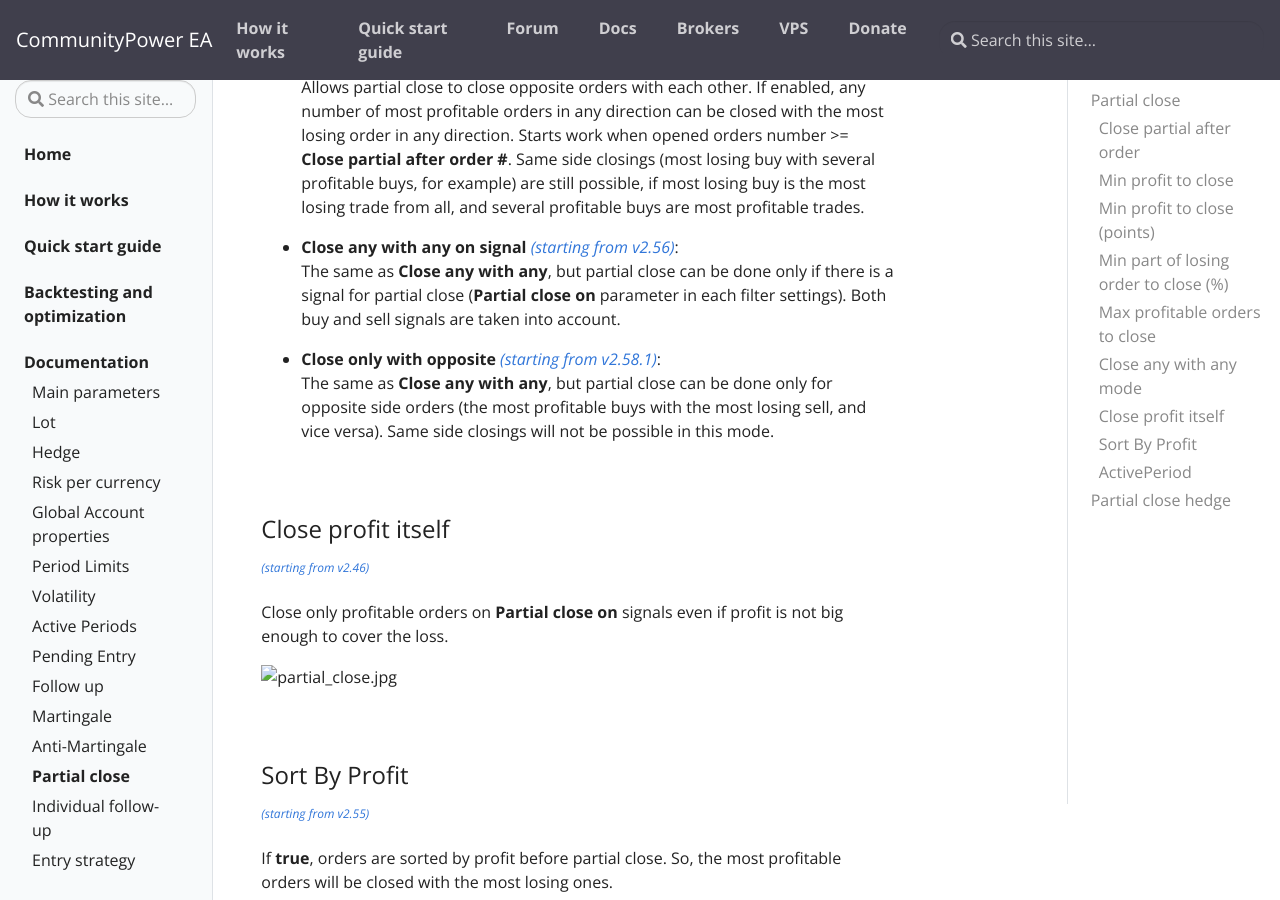
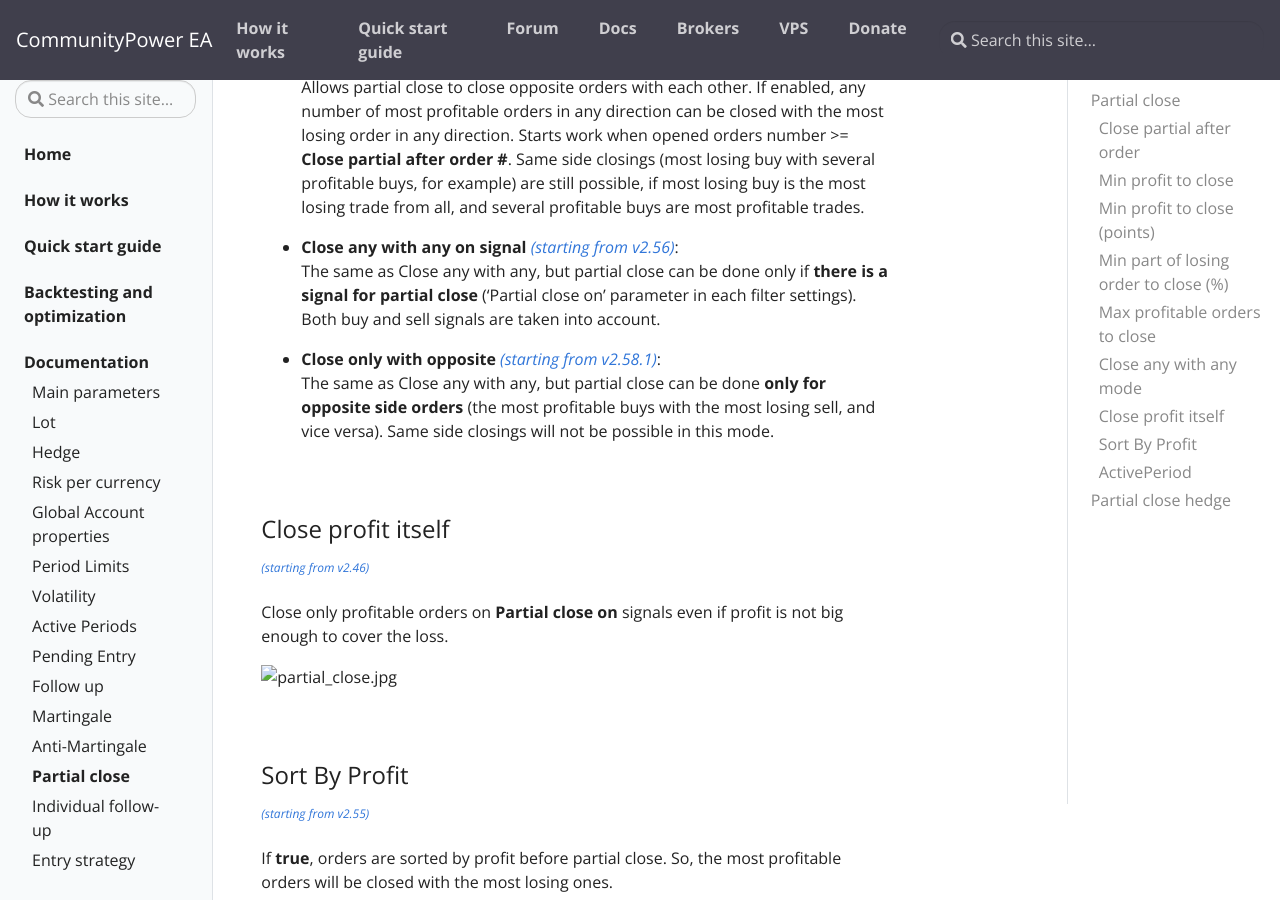
Before and after one commit to komposter/CommunityPowerEA.com, a Jekyll site: the page built from _docs/partial-close.md, in a window 1280 px wide and 900 px high, scrolled down 2109 px. Built offline with Jekyll 4.4.1, drawn with Linux system fonts in a browser that asks for light colours.

Commit message:
Content change

```diff
--- a/_docs/partial-close.md
+++ b/_docs/partial-close.md
@@ -77,7 +77,7 @@ Set 0 to disable this filter.
 
 
 Can be:
-* Disabled
+* **Disabled**
 
 * **Close any with any** [*(starting from v2.44)*](/docs/versions-history#20220312-244):<br />
   Allows partial close to close opposite orders with each other.
@@ -85,11 +85,11 @@ Can be:
   Same side closings (most losing buy with several profitable buys, for example) are still possible, if most losing buy is the most losing trade from all, and several profitable buys are most profitable trades.
 
 * **Close any with any on signal** [*(starting from v2.56)*](/docs/versions-history#20230818-1124-256):<br />
-  The same as **Close any with any**, but partial close can be done only if there is a signal for partial close (**Partial close on** parameter in each filter settings).
+  The same as Close any with any, but partial close can be done only if **there is a signal for partial close** ('Partial close on' parameter in each filter settings).
   Both buy and sell signals are taken into account.
 
 * **Close only with opposite** [*(starting from v2.58.1)*](/docs/versions-history#20240118-0212-2581):<br />
-  The same as **Close any with any**, but partial close can be done only for opposite side orders (the most profitable buys with the most losing sell, and vice versa).
+  The same as Close any with any, but partial close can be done **only for opposite side orders** (the most profitable buys with the most losing sell, and vice versa).
   Same side closings will not be possible in this mode.
 
 <br />
```
